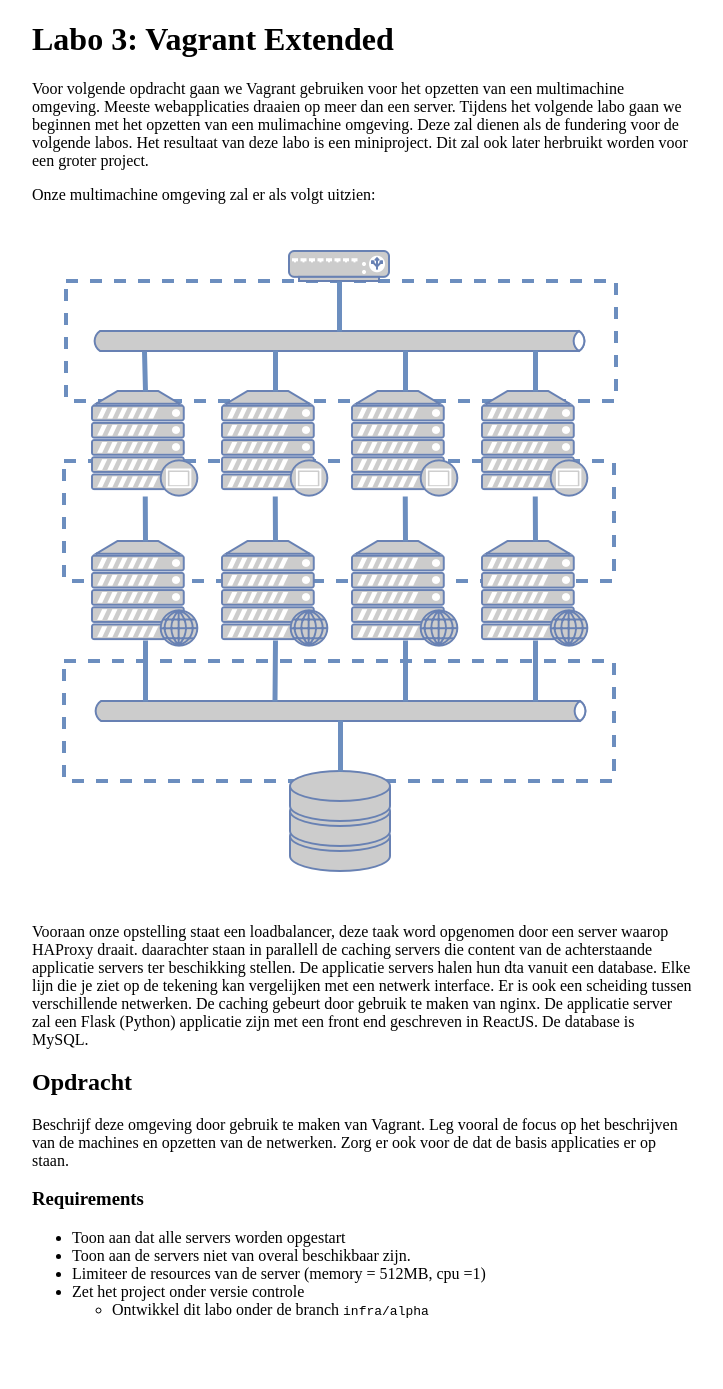
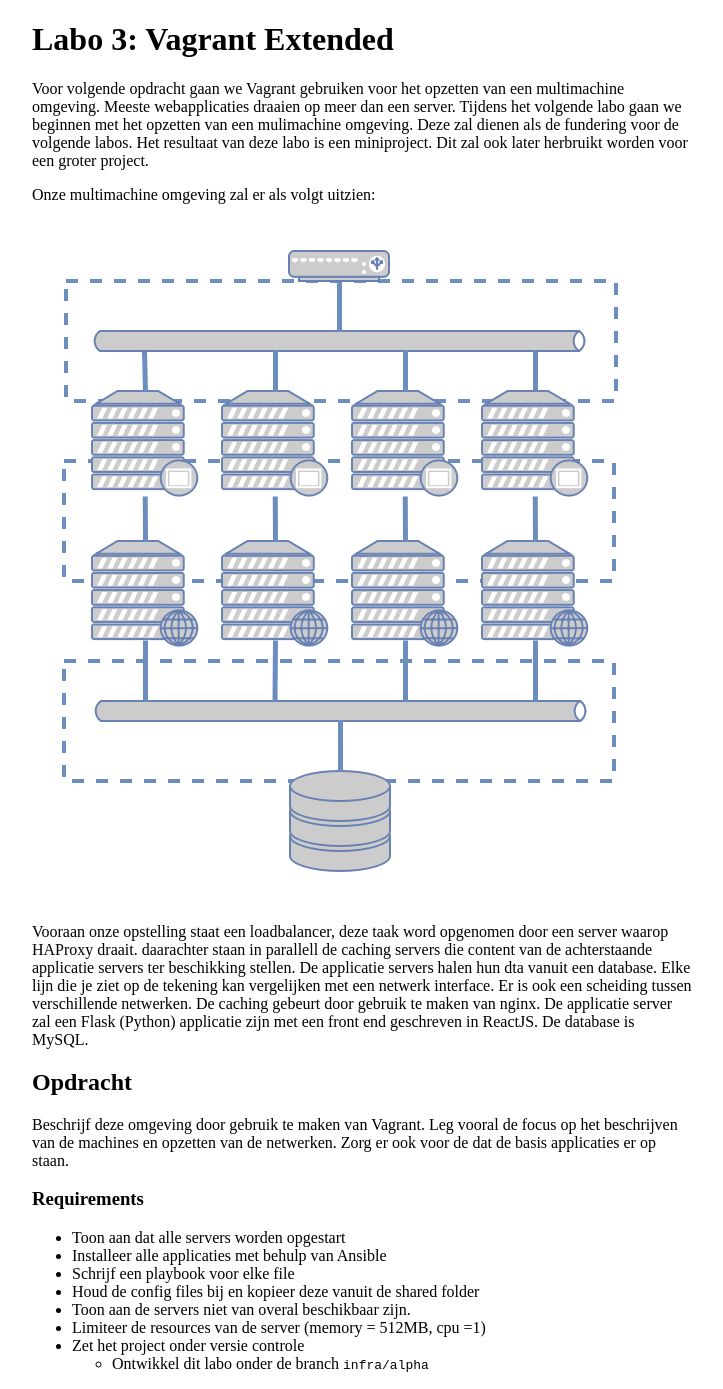
Before and after one commit to luytsm/dops-cursus, a Jekyll site: the page built from _labs/lab3_extended_vagrant.md, in a window 1280 px wide. Shown: the whole page, without its empty margins (278-1001 px from the left). Built offline with Jekyll 4.4.1, drawn with Linux system fonts in a browser that asks for light colours; before the commit the page ends 1335 px from its top, so only the background shows below that.

Commit message:
lab3 aangepast

```diff
--- a/_labs/lab3_extended_vagrant.md
+++ b/_labs/lab3_extended_vagrant.md
@@ -32,6 +32,9 @@ voor de dat de basis applicaties er op staan.
 
 ### Requirements
 * Toon aan dat alle servers worden opgestart
+* Installeer alle applicaties met behulp van Ansible
+ * Schrijf een playbook voor elke file
+ * Houd de config files bij en kopieer deze vanuit de shared folder
 * Toon aan de servers niet van overal beschikbaar zijn.
 * Limiteer de resources van de server (memory = 512MB, cpu =1)
 * Zet het project onder versie controle
--- /dev/null
+++ b/les4_ansible.html
@@ -0,0 +1,5 @@
+---
+title: Les 5: Ansible
+description: Eerste stappen met configuratie management software
+reveal:
+---
```
